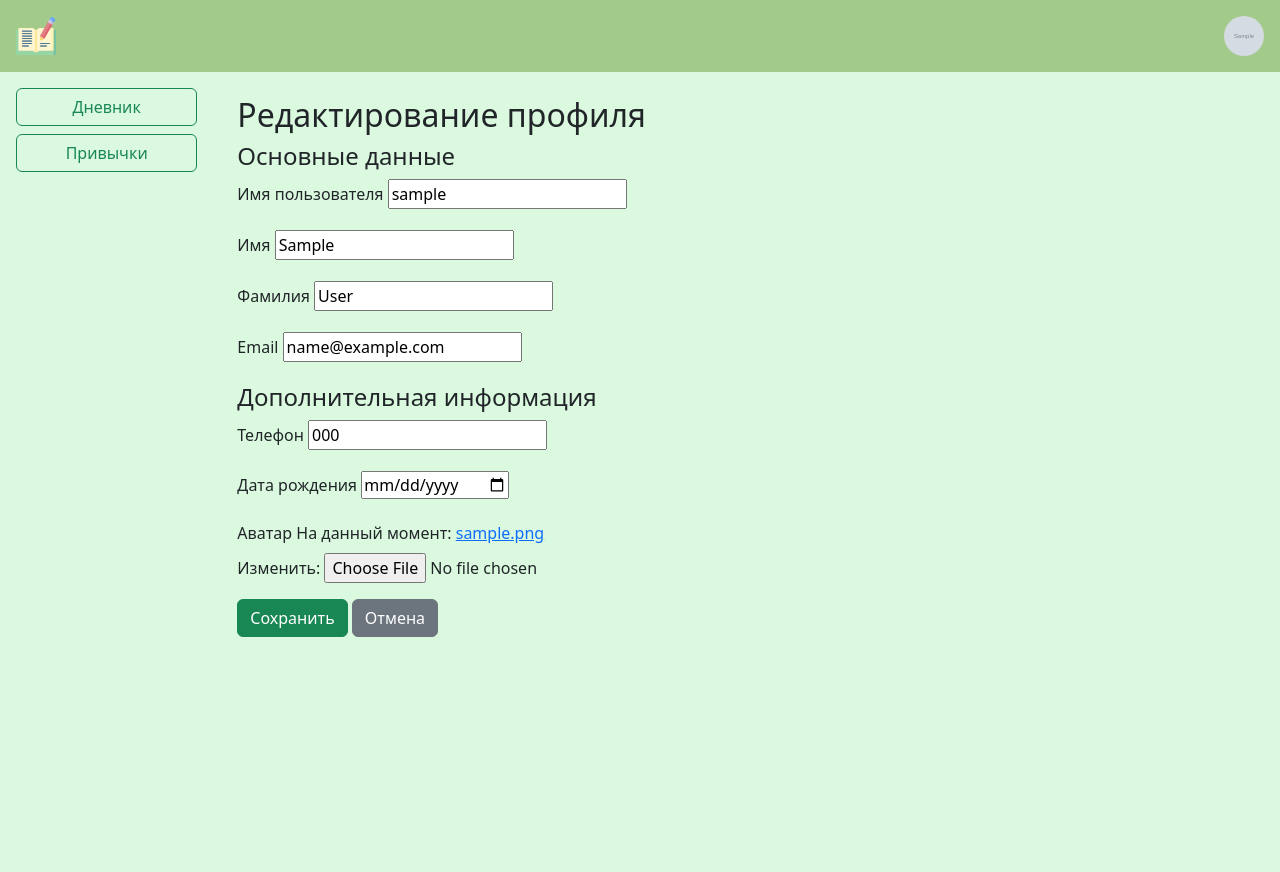
After one commit to Natasikk/diplom, a Django app: page /accounts/profile/edit/ in a window 1280 px wide. The commit adds this page. Run offline with Django 5.2, Linux system fonts and the light colour scheme; a user stored in the database is signed in; tables that the repository leaves empty hold one stand-in row (values such as "Sample post"); grey boxes marked "Sample" are stand-in pictures.

Commit message:
Управление профилем, авторизация и регистрация

```diff
--- /dev/null
+++ b/web_app/apps/accounts/forms.py
@@ -0,0 +1,84 @@
+from django.contrib.auth.forms import UserCreationForm
+from django.contrib.auth.models import User
+from django import forms
+from django.contrib.auth.forms import AuthenticationForm
+from django.contrib.auth import authenticate
+from .models import Profile
+
+class CustomUserCreationForm(UserCreationForm):
+    email = forms.EmailField(required=True, label='Email')
+    first_name = forms.CharField(max_length=30, required=True, label='Имя')
+    last_name = forms.CharField(max_length=30, required=True, label='Фамилия')
+    phone = forms.CharField(max_length=20, required=False, label='Телефон')
+    birth_date = forms.DateField(required=False, label='Дата рождения', widget=forms.DateInput(attrs={'type': 'date'}))
+
+    class Meta:
+        model = User
+        fields = ('username', 'first_name', 'last_name', 'email', 'password1', 'password2')
+
+    def __init__(self, *args, **kwargs):
+        super().__init__(*args, **kwargs)
+        for field in self.fields:
+            self.fields[field].widget.attrs.update({'class': 'form-control'})
+
+    def clean_email(self):
+        email = self.cleaned_data.get('email')
+        if User.objects.filter(email=email).exists():
+            raise forms.ValidationError('Пользователь с таким email уже существует')
+        return email
+
+    def save(self, commit=True):
+        user = super().save(commit=commit)
+        # Не сохраняем phone и birth_date в User, они пойдут в Profile
+        return user
+
+
+class CustomAuthenticationForm(AuthenticationForm):
+    def __init__(self, *args, **kwargs):
+        super().__init__(*args, **kwargs)
+        self.fields['username'].label = 'Email или имя пользователя'
+        self.fields['username'].widget.attrs.update({'class': 'form-control'})
+        self.fields['password'].widget.attrs.update({'class': 'form-control'})
+
+    def clean(self):
+        username = self.cleaned_data.get('username')
+        password = self.cleaned_data.get('password')
+
+        if username and password:
+            self.user_cache = authenticate(request=self.request, username=username, password=password)
+            if self.user_cache is None:
+                raise forms.ValidationError('Введен неверный логин или пароль')
+            else:
+                self.confirm_login_allowed(self.user_cache)
+
+        return self.cleaned_data
+
+class UserUpdateForm(forms.ModelForm):
+    username = forms.CharField(max_length=150, required=True, label='Имя пользователя')
+    email = forms.EmailField(required=True, label='Email')
+    first_name = forms.CharField(max_length=30, required=False, label='Имя')
+    last_name = forms.CharField(max_length=30, required=False, label='Фамилия')
+
+    class Meta:
+        model = User
+        fields = ('username', 'first_name', 'last_name', 'email')
+
+    def clean_username(self):
+        username = self.cleaned_data.get('username')
+        if User.objects.exclude(id=self.instance.id).filter(username=username).exists():
+            raise forms.ValidationError('Пользователь с таким именем уже существует')
+        return username
+
+    def clean_email(self):
+        email = self.cleaned_data.get('email')
+        if User.objects.exclude(id=self.instance.id).filter(email=email).exists():
+            raise forms.ValidationError('Пользователь с таким email уже существует')
+        return email
+
+class ProfileUpdateForm(forms.ModelForm):
+    phone = forms.CharField(max_length=20, required=False, label='Телефон')
+    birth_date = forms.DateField(required=False, label='Дата рождения', widget=forms.DateInput(attrs={'type': 'date'}))
+
+    class Meta:
+        model = Profile
+        fields = ('phone', 'birth_date', 'avatar')
--- a/web_app/apps/accounts/models.py
+++ b/web_app/apps/accounts/models.py
@@ -4,10 +4,10 @@ from django.core.validators import FileExtensionValidator
 
 class Profile(models.Model):
     user = models.OneToOneField(User, on_delete=models.CASCADE, verbose_name='Пользователь')
-    phone = models.CharField(max_length=20, verbose_name='Телефон')
+    phone = models.CharField(max_length=20, blank=True, verbose_name='Телефон')
     birth_date = models.DateField(null=True, blank=True, verbose_name='Дата Рождения')
     avatar = models.ImageField(verbose_name='Аватар', upload_to='images/avatars/',
-                               default='images/avatars/default.jpg',
+                               default='images/avatars/default.png',
                                validators=[FileExtensionValidator(allowed_extensions=('png', 'jpg', 'jpeg'))])
     updated = models.DateTimeField(auto_now=True, verbose_name='Дата и время обновления')
 
--- a/web_app/apps/accounts/urls.py
+++ b/web_app/apps/accounts/urls.py
@@ -1,12 +1,16 @@
 from django.urls import path
 from django.contrib.auth import views as auth_views
 from . import views
+from .forms import CustomAuthenticationForm
 
 app_name = 'accounts'
 
 urlpatterns = [
-    path('login/', auth_views.LoginView.as_view(template_name='accounts/login.html'), name='login'),
+    path('login/', auth_views.LoginView.as_view(template_name='accounts/login.html',
+                                                authentication_form=CustomAuthenticationForm), name='login'),
     path('logout/', auth_views.LogoutView.as_view(), name='logout'),
     path('register/', views.register, name='register'),
     path('profile/', views.profile, name='profile'),
+    path('profile/edit/', views.profile_edit, name='profile_edit'),
+    path('profile/delete/', views.profile_delete, name='profile_delete'),
 ]
--- a/web_app/apps/accounts/views.py
+++ b/web_app/apps/accounts/views.py
@@ -1,19 +1,65 @@
-from django.shortcuts import render, redirect
-from django.contrib.auth.forms import UserCreationForm
+from django.shortcuts import render, redirect, get_object_or_404
 from django.contrib.auth import login
 from django.contrib.auth.decorators import login_required
+from django.conf import settings
+from .forms import CustomUserCreationForm
+from .models import Profile
+from .forms import UserUpdateForm, ProfileUpdateForm
+from django.contrib import messages
 
 @login_required
 def profile(request):
-    return render(request, 'accounts/profile.html')
+    profile = Profile.objects.get(user=request.user)
+    return render(request, 'accounts/profile.html', {'profile': profile})
 
 def register(request):
     if request.method == 'POST':
-        form = UserCreationForm(request.POST)
+        form = CustomUserCreationForm(request.POST)
         if form.is_valid():
             user = form.save()
+            Profile.objects.get_or_create(
+                user=user,
+                defaults={
+                    'phone': form.cleaned_data.get('phone', ''),
+                    'birth_date': form.cleaned_data.get('birth_date')
+                }
+            )
+            # Указываем бэкенд
+            user.backend = settings.AUTHENTICATION_BACKENDS[0]
             login(request, user)
             return redirect('home')
     else:
-        form = UserCreationForm()
+        form = CustomUserCreationForm()
     return render(request, 'accounts/register.html', {'form': form})
+
+
+@login_required
+def profile_edit(request):
+    profile = get_object_or_404(Profile, user=request.user)
+
+    if request.method == 'POST':
+        user_form = UserUpdateForm(request.POST, instance=request.user)
+        profile_form = ProfileUpdateForm(request.POST, request.FILES, instance=profile)
+
+        if user_form.is_valid() and profile_form.is_valid():
+            user_form.save()
+            profile_form.save()
+            messages.success(request, 'Профиль успешно обновлён')
+            return redirect('accounts:profile')
+    else:
+        user_form = UserUpdateForm(instance=request.user)
+        profile_form = ProfileUpdateForm(instance=profile)
+
+    return render(request, 'accounts/profile_edit.html', {
+        'user_form': user_form,
+        'profile_form': profile_form
+    })
+
+
+@login_required
+def profile_delete(request):
+    if request.method == 'POST':
+        user = request.user
+        user.delete()
+        return redirect('home')
+    return render(request, 'accounts/profile_delete.html')
--- /dev/null
+++ b/web_app/templates/accounts/profile_edit.html
@@ -0,0 +1,34 @@
+{% extends "base.html" %}
+
+{% block content %}
+<h2>Редактирование профиля</h2>
+
+<form method="post" enctype="multipart/form-data">
+    {% csrf_token %}
+
+    <h4>Основные данные</h4>
+    {% for field in user_form %}
+        <div class="mb-3">
+            <label class="form-label">{{ field.label }}</label>
+            {{ field }}
+            {% if field.errors %}
+                <div class="text-danger">{{ field.errors }}</div>
+            {% endif %}
+        </div>
+    {% endfor %}
+
+    <h4>Дополнительная информация</h4>
+    {% for field in profile_form %}
+        <div class="mb-3">
+            <label class="form-label">{{ field.label }}</label>
+            {{ field }}
+            {% if field.errors %}
+                <div class="text-danger">{{ field.errors }}</div>
+            {% endif %}
+        </div>
+    {% endfor %}
+
+    <button type="submit" class="btn btn-success">Сохранить</button>
+    <a href="{% url 'accounts:profile' %}" class="btn btn-secondary">Отмена</a>
+</form>
+{% endblock %}
--- a/web_app/templates/base.html
+++ b/web_app/templates/base.html
@@ -12,20 +12,22 @@
             <div class="col-12 p-3 d-flex justify-content-between align-items-center" style="background-color: #A2CB8B;
             color: white;">
                 <div>
-                    <a href="{% url 'home' %}" class="text-white me-3">Главная</a>
+                    <a href="{% url 'home' %}">
+                        <img src="{% static 'icons/home.png' %}" alt="home" width="40" height="40">
+                    </a>
                 </div>
                 <div>
-                    <a href="{% if user.is_authenticated %}
-                    {% url 'accounts:profile' %}
-                    {% else %}
-                    {% url 'accounts:login' %}
-                    {% endif %}" class="text-white">
-                        <img src="{% static 'images/avatars/user.png' %}" alt="profile" width="30" height="30">
+                    <a href="{% if user.is_authenticated %}{% url 'accounts:profile' %}{% else %}{% url 'accounts:login' %}{% endif %}">
+                        {% if user.is_authenticated and user.profile.avatar %}
+                        <img src="{{ user.profile.avatar.url }}" alt="avatar" width="40" height="40" style="border-radius: 50%; object-fit: cover;">
+                        {% else %}
+                        <img src="{% static 'images/avatars/user.png' %}" alt="profile" width="40" height="40" style="border-radius: 50%; object-fit: cover;">
+                        {% endif %}
                     </a>
                 </div>
             </div>
 
-            <div class="col-md-2 vh-100 p-3" style="background-color: #DAF9DE;">
+            <div class="col-md-2 p-3" style="background-color: #DAF9DE; ; min-height: 100vh;">
               {% block sidebar %}
               <nav>
                 <a href="#" class="d-block btn btn-outline-success w-100 mb-2">Дневник</a>
--- a/web_app/web_app/settings.py
+++ b/web_app/web_app/settings.py
@@ -137,3 +137,8 @@ DEFAULT_AUTO_FIELD = 'django.db.models.BigAutoField'
 LOGIN_REDIRECT_URL = 'home'
 LOGOUT_REDIRECT_URL = 'home'
 LOGIN_URL = 'accounts:login'
+
+AUTHENTICATION_BACKENDS = [
+    'apps.accounts.backends.EmailOrUsernameBackend',
+    'django.contrib.auth.backends.ModelBackend',
+]
```
Also changed, not shown: web_app/apps/accounts/backends.py (added, +20 -0 lines), web_app/templates/accounts/login.html (+27 -3 lines), web_app/templates/accounts/profile.html (+50 -6 lines), web_app/templates/accounts/profile_delete.html (added, +12 -0 lines), web_app/templates/accounts/register.html (+66 -2 lines), web_app/apps/accounts/migrations/0004_alter_profile_phone.py (added), web_app/apps/accounts/migrations/0005_alter_profile_avatar.py (added), web_app/media/images/avatars/1.jpg (added), web_app/media/images/avatars/default.png (added), web_app/static/icons/home.png (added), web_app/static/images/avatars/user.png (added).
